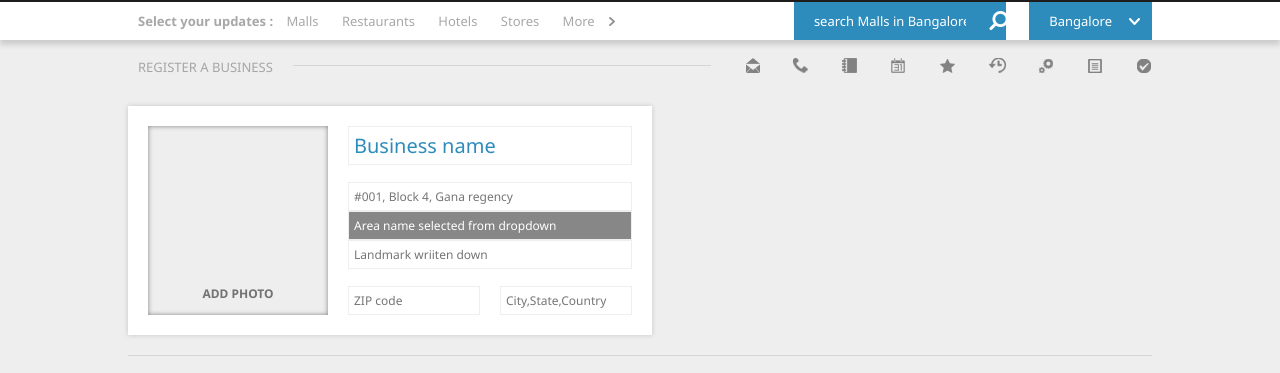
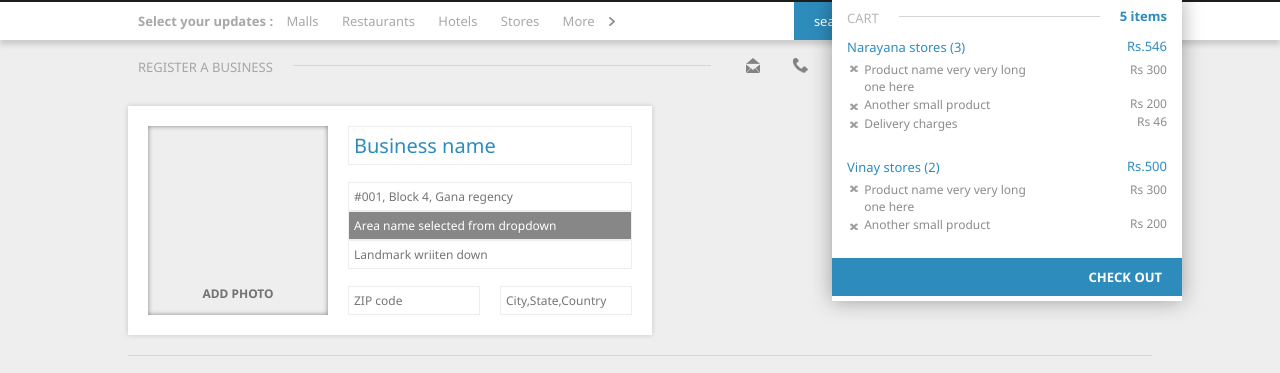
Before and after one commit to aranoah/him-mobile, a plain HTML site: page html/Business.html in a window 1280 px wide. Shown: the part 43-416 px from the top of the page. Drawn offline with nearby package versions, Linux system fonts and the light colour scheme.

Commit message:
Cart dropdown done

```diff
--- a/html/Business.html
+++ b/html/Business.html
@@ -20,7 +20,75 @@
 				<div id="iconArea" class="cellparent">
 					<div class="headerIcon"><img src="img/android.png" /></div>
 					<div class="headerIcon"><img src="img/phone.png" /></div>
-					<div class="headerIcon"><img src="img/cart.png" /></div>
+					<div class="headerIcon">
+						<img src="img/cart.png" />
+						<div class="cartContainer active">
+							<div class="cartBox">
+								<div id="contentHead" class="inlineparent" style="padding: 0">
+									<div class="cartname">CART</div>
+									<div class="cbox">
+										<div class="citem"><b>5 items</b></div>
+									</div>
+								</div>
+								<div class="cartContent">
+									<div class="inlineparent cartItems">
+										<div class="cartTitle">Narayana stores (3)</div>
+										<div class="cbox">
+											<div class="citem">Rs.546</div>
+										</div>
+									</div>
+									<div class="content2">
+										<div class="inlineparent">
+											<img src="img/close.png" style="vertical-align: top;">
+											<div class="cartItems">Product name very very long<br/> one here</div>
+											<div class="cbox">
+												<div class="citems">Rs 300</div>
+											</div>
+										</div>
+										<div class="inlineparent">
+											<img src="img/close.png">
+											<div class="cartItems">Another small product</div>
+											<div class="cbox">
+												<div class="citems">Rs 200</div>
+											</div>
+										</div>
+										<div class="inlineparent">
+											<img src="img/close.png">
+											<div class="cartItems">Delivery charges</div>
+											<div class="cbox">
+												<div class="citems">Rs 46</div>
+											</div>
+										</div>
+									</div>
+								</div>
+								<div class="cartContent">
+									<div class="inlineparent cartItems">
+										<div class="cartTitle">Vinay stores (2)</div>
+										<div class="cbox">
+											<div class="citem">Rs.500</div>
+										</div>
+									</div>
+									<div class="content2">
+										<div class="inlineparent">
+											<img src="img/close.png" style="vertical-align: top;">
+											<div class="cartItems">Product name very very long<br/> one here</div>
+											<div class="cbox">
+												<div class="citems">Rs 300</div>
+											</div>
+										</div>
+										<div class="inlineparent">
+											<img src="img/close.png">
+											<div class="cartItems">Another small product</div>
+											<div class="cbox">
+												<div class="citems">Rs 200</div>
+											</div>
+										</div>
+									</div>
+								</div>
+							</div>
+							<div class="button cartButton">CHECK OUT</div>
+						</div>
+					</div>
 				</div>
 			</div>
 		</div>
--- a/html/css/dash.css
+++ b/html/css/dash.css
@@ -40,7 +40,7 @@
 }
 
 #sugsBox {
-	display: none;
+	/*display: none;*/
 	position: absolute;
 	top: 107px;
 	z-index: 20;
--- a/html/css/main.css
+++ b/html/css/main.css
@@ -142,10 +142,15 @@ a:hover {
 }
 
 .headerIcon {
+	position: relative;
 	height:45px;
 	width:23px;
 	padding-left: 20px;
 	vertical-align: middle;
+}
+
+.headerIcon > img{
+	cursor: pointer;
 }
 
 .toolBar {
@@ -157,6 +162,85 @@ a:hover {
 .nav {
 	background: #fff;
 	font-size: 13px;
+}
+
+.cartContainer {
+	position: absolute;
+	background: #fff;
+	z-index: 300;
+	width: 350px;
+	right: -50px;
+	top: 40px;
+	box-shadow: 0 0 20px rgba(0,0,0,.34);
+	display: none;
+}
+
+.cartContainer:before {
+	content: "";
+	position: absolute;
+	width: 0;
+	height: 0;
+	top: -7px;
+	right: 55px;
+	border-top: 0;
+	border-left: 8px solid transparent;
+	border-right: 8px solid transparent;
+	border-bottom: 8px solid #fff;
+}
+
+.cartContainer.active {
+	display: block;
+}
+
+.cartBox {
+	padding:5px 15px;
+	font-size: 13px;
+}
+
+.cartname {
+	color: #b6b6b6;
+	background: #fff;
+	padding-right: 20px;
+}
+
+.cbox {
+	float: right;
+	padding-left: 20px;
+	background: #fff;
+}
+
+.citem {
+	color: #2e8cbd;
+}
+
+
+.citems {
+	color: #8c8c8c;
+}
+
+
+.cartContent {
+	padding: 10px 0;
+}
+
+.cartTitle {
+	color: #2e8cbd;
+}
+
+.content2 {
+	padding: 5px 0;
+	color: #8c8c8c;
+	font-size: 12px;
+}
+
+.cartButton {
+	box-shadow: 0 0 #000;
+	color: #fff;
+	margin: 5px 0;
+	text-align: right;
+	border-radius: 0;
+	font-size: 13px;
+	font-weight: bold;
 }
 
 /*contentHead*/
```
Also changed, not shown: 1 other file.
